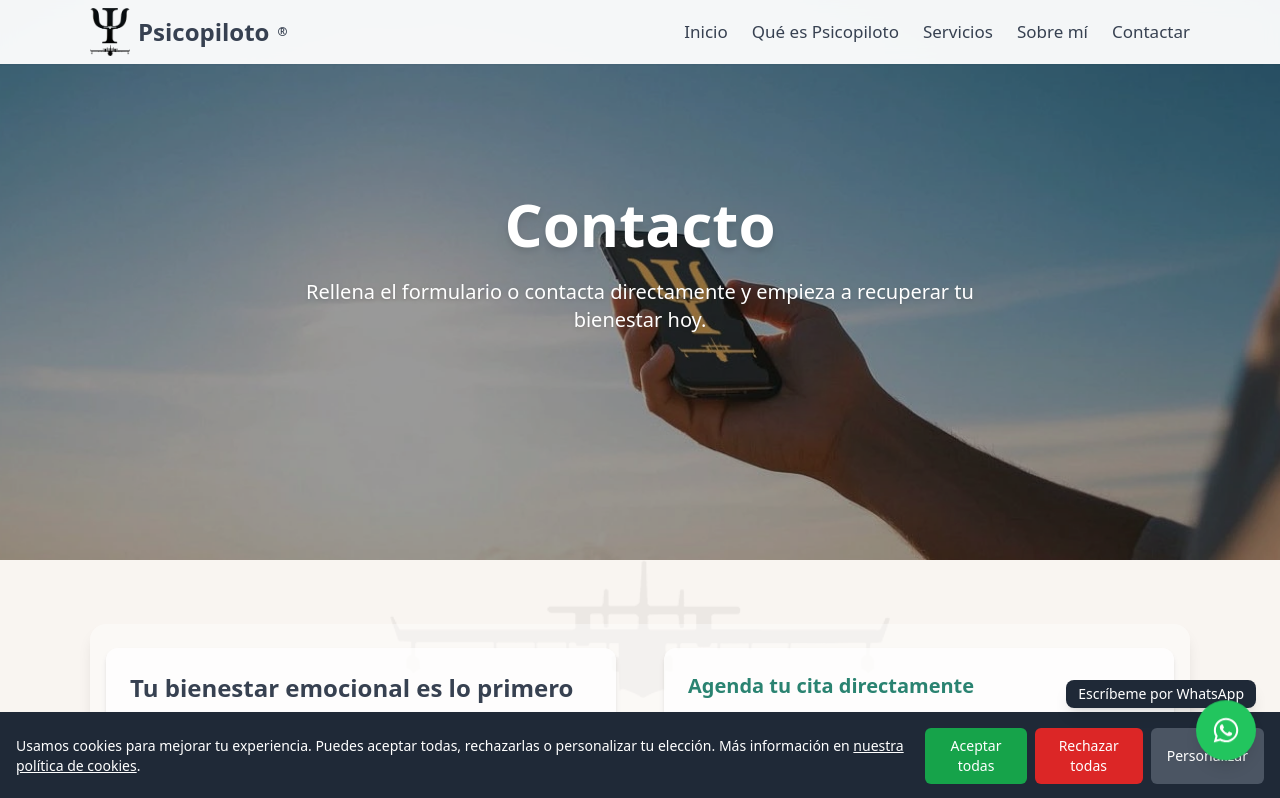
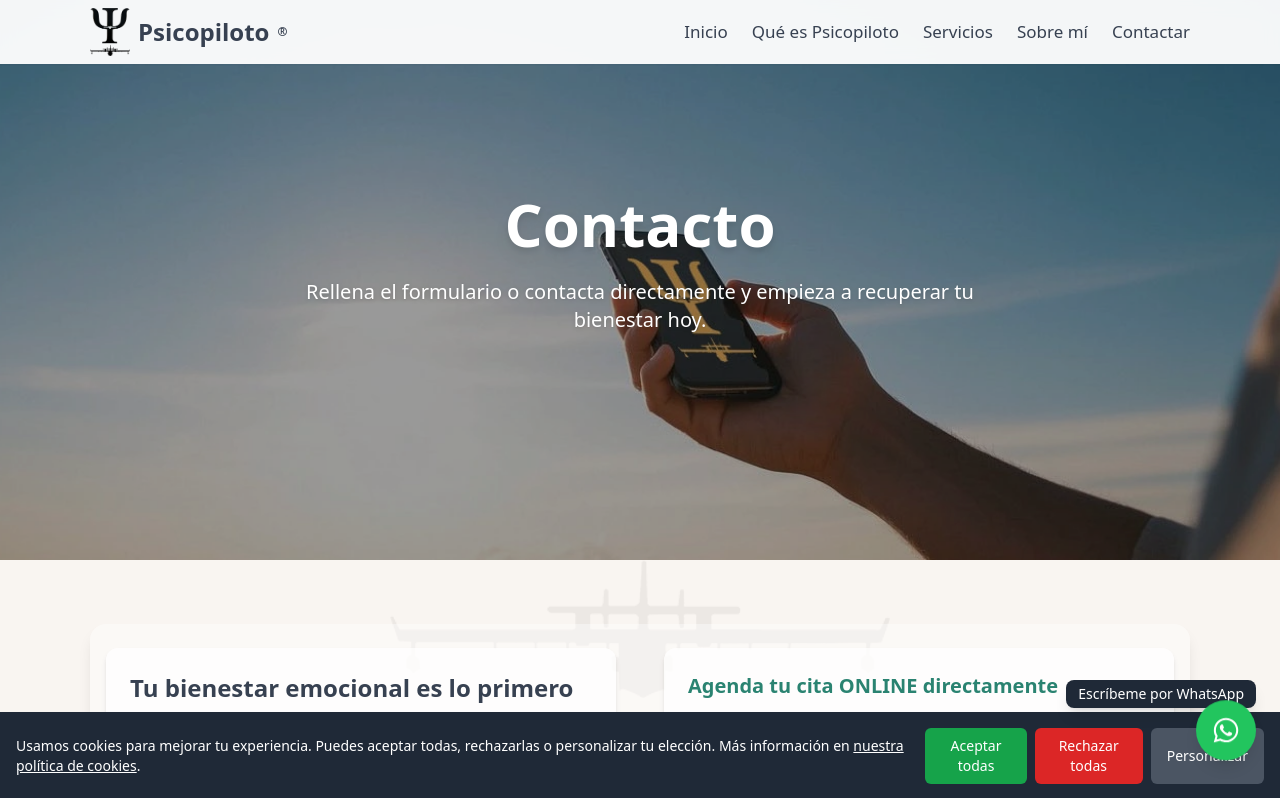
Before and after one commit to psicopiloto/psicopilotopage1, a Next.js app: page /contacto in a window 1280 px wide. Shown: the top 798 px of the page. Built offline with nearby package versions, Linux system fonts and the light colour scheme; grey boxes are pictures that could not be loaded.

Commit message:
Update contacto.js

```diff
--- a/pages/contacto.js
+++ b/pages/contacto.js
@@ -150,7 +150,7 @@ export default function Contacto() {
               {/* Google Calendar */}
               <div className="bg-white/70 p-6 rounded-xl shadow-md order-1 md:order-3">
                 <h3 className="text-xl font-semibold text-psicopiloto-green-600 mb-4">
-                  Agenda tu cita directamente
+                  Agenda tu cita ONLINE directamente
                 </h3>
                 <div className="w-full h-[400px] md:h-[600px] overflow-auto">
                   <iframe
```
